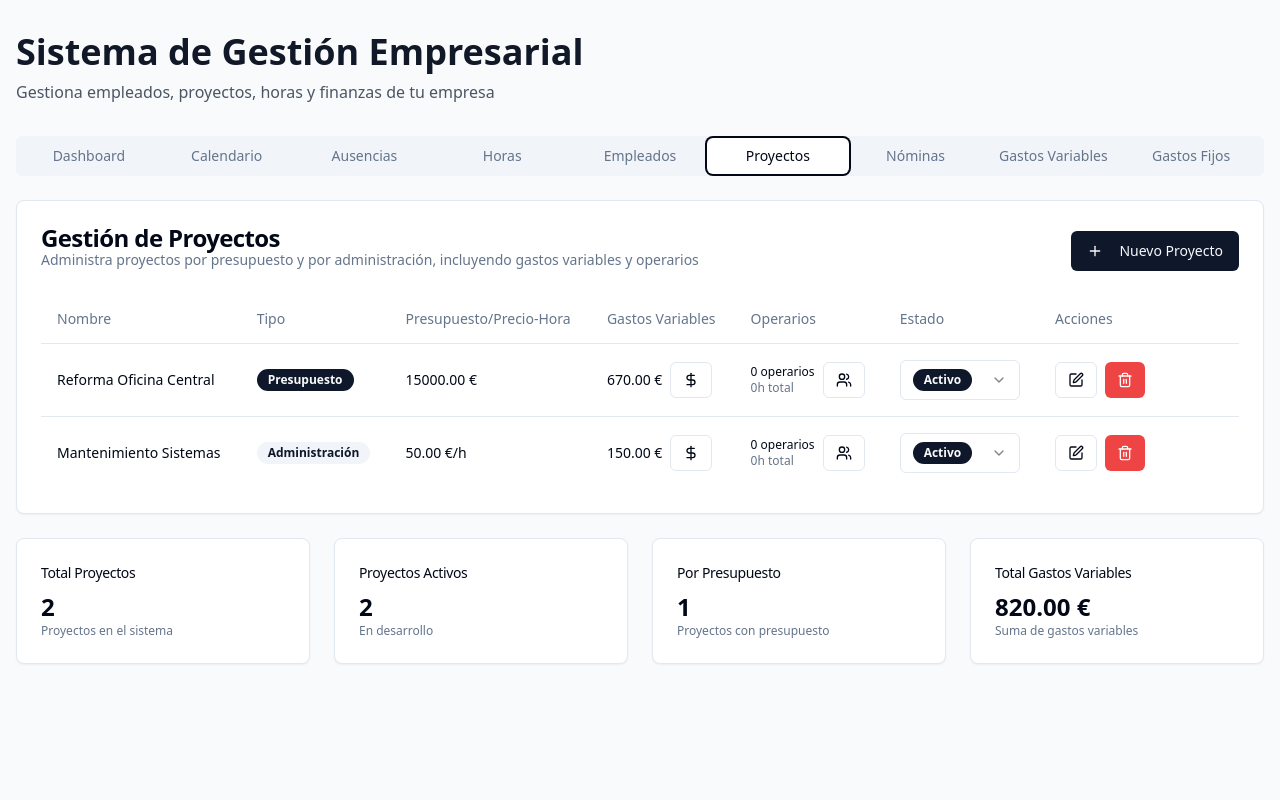
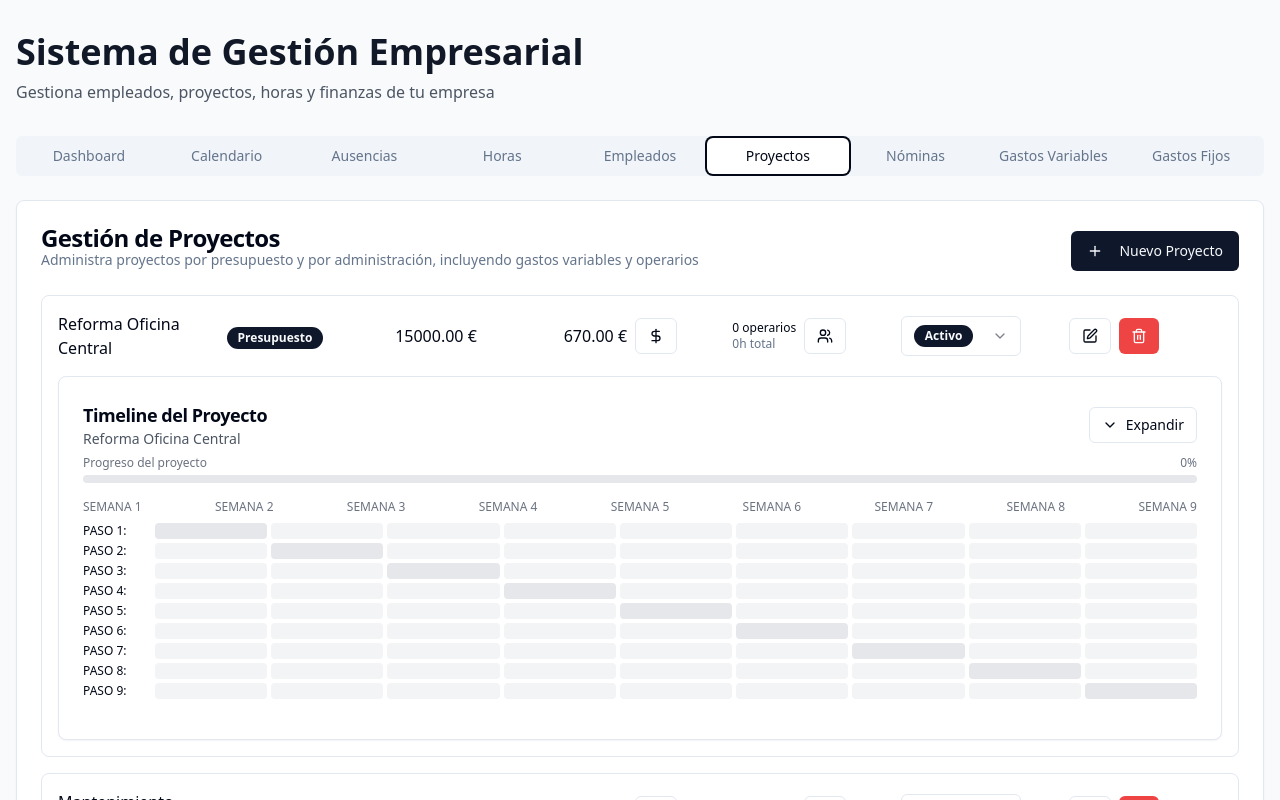
Before and after one commit to Juanesmarsan/worker-schedule-organizer, a React (Vite) app: page / in a window 1280 px wide. Both pictures are taken after a click on the tab "Proyectos". Shown: the top 800 px of the page. Built offline with nearby package versions, Linux system fonts and the light colour scheme.

Commit message:
Fix: Show timeline in project list
The timeline was not visible in the project list. This commit ensures the timeline is displayed correctly.

```diff
--- a/src/components/projects/ProjectsList.tsx
+++ b/src/components/projects/ProjectsList.tsx
@@ -58,19 +58,7 @@ const ProjectsList = ({ projects, onEdit, onDelete, onAddExpense, onRemoveExpens
   };
 
   return (
-    <Table>
-      <TableHeader>
-        <TableRow>
-          <TableHead>Nombre</TableHead>
-          <TableHead>Tipo</TableHead>
-          <TableHead>Presupuesto/Precio-Hora</TableHead>
-          <TableHead>Gastos Variables</TableHead>
-          <TableHead>Operarios</TableHead>
-          <TableHead>Estado</TableHead>
-          <TableHead className="w-[200px]">Acciones</TableHead>
-        </TableRow>
-      </TableHeader>
-      <TableBody>
+    <div className="space-y-4">
       {projects.map((project) => {
         const variableTotal = project.variableExpenses.reduce((sum, expense) => sum + expense.amount, 0);
         const workerCost = getTotalWorkerCost(project);
@@ -79,26 +67,18 @@ const ProjectsList = ({ projects, onEdit, onDelete, onAddExpense, onRemoveExpens
         );
 
         return (
-            <TableRow key={project.id}>
-              <TableCell>
+          <div key={project.id} className="border rounded-lg p-4 bg-white">
+            {/* Información principal del proyecto */}
+            <div className="grid grid-cols-7 gap-4 items-center mb-4">
+              <div>
                 <Collapsible>
-                  <CollapsibleTrigger className="font-medium hover:underline">
+                  <CollapsibleTrigger className="font-medium hover:underline text-left">
                     {project.name}
                   </CollapsibleTrigger>
                   <CollapsibleContent className="mt-2">
-                    <div className="text-sm text-muted-foreground mb-4">
+                    <div className="text-sm text-muted-foreground">
                       {project.description}
                     </div>
-
-                    {/* Timeline para proyectos de presupuesto */}
-                    {project.type === "presupuesto" && (
-                      <div className="mb-4">
-                        <ProjectTimeline
-                          projectName={project.name}
-                          currentWeek={getCurrentProjectWeek(project)}
-                        />
-                      </div>
-                    )}
 
                     {project.variableExpenses.length > 0 && (
                       <div className="mt-2 space-y-1">
@@ -123,20 +103,23 @@ const ProjectsList = ({ projects, onEdit, onDelete, onAddExpense, onRemoveExpens
                     )}
                   </CollapsibleContent>
                 </Collapsible>
-              </TableCell>
-              <TableCell>
+              </div>
+
+              <div>
                 <Badge variant={project.type === "presupuesto" ? "default" : "secondary"}>
                   {project.type === "presupuesto" ? "Presupuesto" : "Administración"}
                 </Badge>
-              </TableCell>
-              <TableCell>
+              </div>
+
+              <div>
                 {project.type === "presupuesto" && project.budget
                   ? `${project.budget.toFixed(2)} €`
                   : project.type === "administracion" && project.hourlyRate
                   ? `${project.hourlyRate.toFixed(2)} €/h`
                   : "-"}
-              </TableCell>
-              <TableCell>
+              </div>
+
+              <div>
                 <div className="flex items-center gap-2">
                   <span>{variableTotal.toFixed(2)} €</span>
                   <Button
@@ -147,8 +130,9 @@ const ProjectsList = ({ projects, onEdit, onDelete, onAddExpense, onRemoveExpens
                     <DollarSign className="w-3 h-3" />
                   </Button>
                 </div>
-              </TableCell>
-              <TableCell>
+              </div>
+
+              <div>
                 <div className="flex items-center gap-2">
                   <div className="text-xs">
                     <div>{project.workers.length} operarios</div>
@@ -167,8 +151,9 @@ const ProjectsList = ({ projects, onEdit, onDelete, onAddExpense, onRemoveExpens
                     <Users className="w-3 h-3" />
                   </Button>
                 </div>
-              </TableCell>
-              <TableCell>
+              </div>
+
+              <div>
                 <Select
                   value={project.status}
                   onValueChange={(value: Project['status']) => onStatusChange(project.id, value)}
@@ -199,8 +184,9 @@ const ProjectsList = ({ projects, onEdit, onDelete, onAddExpense, onRemoveExpens
                     </SelectItem>
                   </SelectContent>
                 </Select>
-              </TableCell>
-              <TableCell>
+              </div>
+
+              <div>
                 <div className="flex gap-2">
                   <Button
                     variant="outline"
@@ -217,12 +203,22 @@ const ProjectsList = ({ projects, onEdit, onDelete, onAddExpense, onRemoveExpens
                     <Trash2 className="w-4 h-4" />
                   </Button>
                 </div>
-              </TableCell>
-            </TableRow>
+              </div>
+            </div>
+
+            {/* Timeline para proyectos de presupuesto - siempre visible */}
+            {project.type === "presupuesto" && (
+              <div className="mt-4">
+                <ProjectTimeline
+                  projectName={project.name}
+                  currentWeek={getCurrentProjectWeek(project)}
+                />
+              </div>
+            )}
+          </div>
         );
       })}
-      </TableBody>
-    </Table>
+    </div>
   );
 };
 
```
Lines whose indentation alone changed are shown as unchanged.
